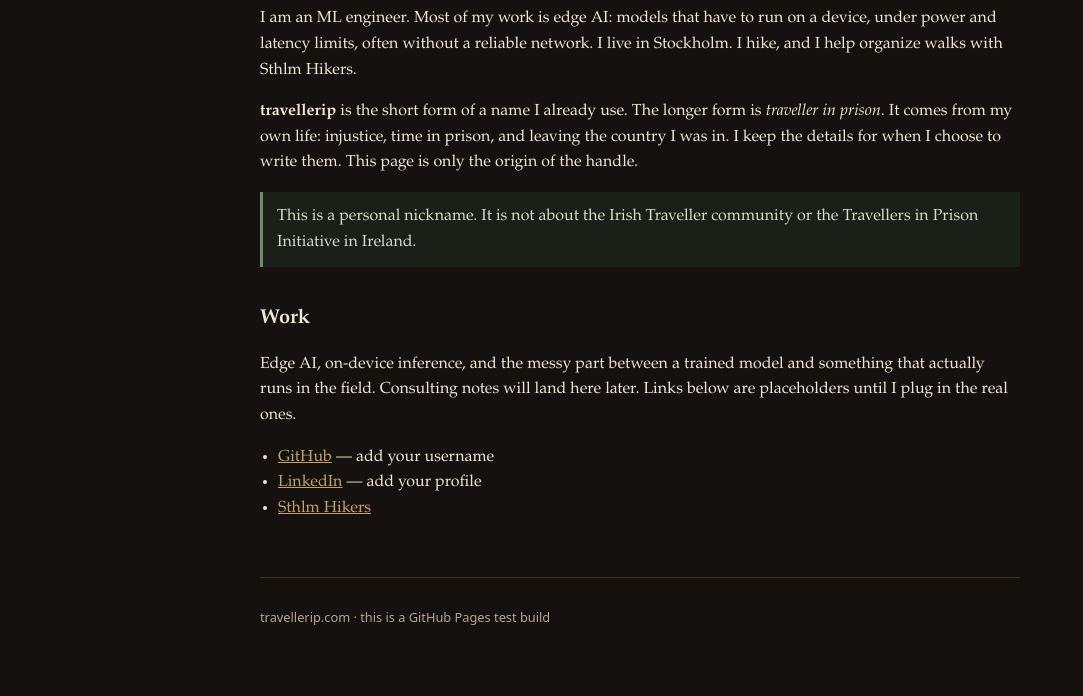
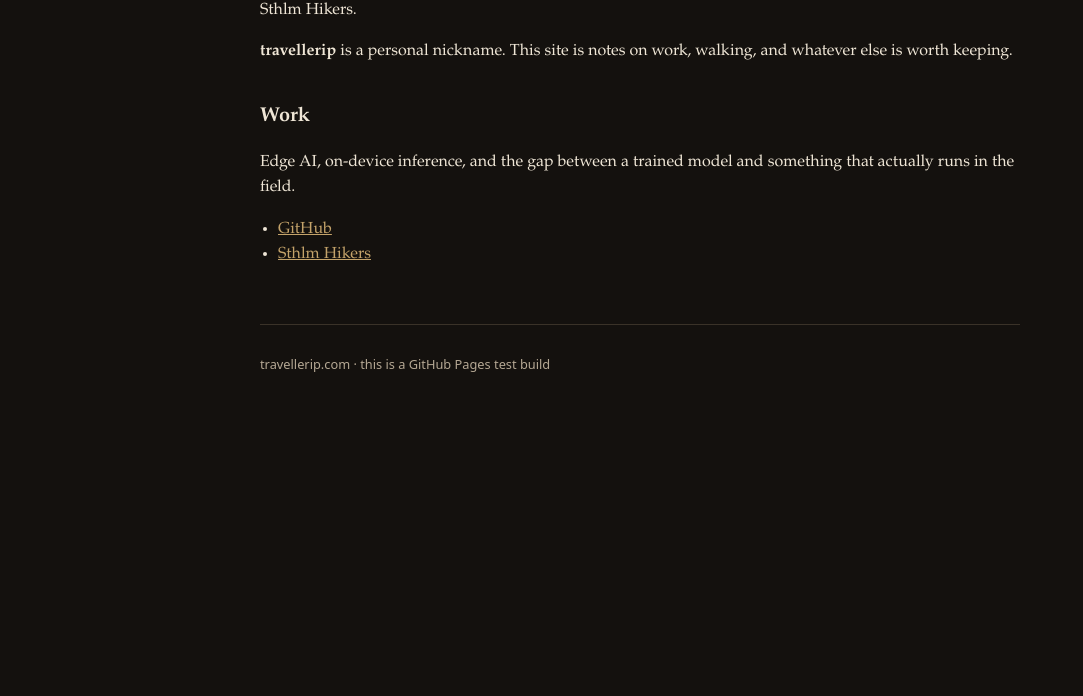
Before and after one commit to ozkulah/ahmetozkul, a plain HTML site: page about.html in a window 1280 px wide. Shown: the part 271-967 px from the top of the page, without its empty margins (0-1083 px from the left). After the commit the page ends 800 px from the top, so only its background shows below. Drawn offline with Linux system fonts and the light colour scheme.

Commit message:
Remove personal backstory from the About page.
Co-authored-by: Cursor <cursoragent@cursor.com>

```diff
--- a/about.html
+++ b/about.html
@@ -22,7 +22,7 @@
 
       <main class="prose">
         <p class="eyebrow">about</p>
-        <h1>The short name, and the longer one</h1>
+        <h1>About</h1>
 
         <p>
           I am an ML engineer. Most of my work is edge AI: models that have to
@@ -32,29 +32,18 @@
         </p>
 
         <p>
-          <strong>travellerip</strong> is the short form of a name I already
-          use. The longer form is <em>traveller in prison</em>. It comes from
-          my own life: injustice, time in prison, and leaving the country I
-          was in. I keep the details for when I choose to write them. This
-          page is only the origin of the handle.
-        </p>
-
-        <p class="note">
-          This is a personal nickname. It is not about the Irish Traveller
-          community or the Travellers in Prison Initiative in Ireland.
+          <strong>travellerip</strong> is a personal nickname. This site is
+          notes on work, walking, and whatever else is worth keeping.
         </p>
 
         <h2>Work</h2>
         <p>
-          Edge AI, on-device inference, and the messy part between a trained
-          model and something that actually runs in the field. Consulting
-          notes will land here later. Links below are placeholders until I
-          plug in the real ones.
+          Edge AI, on-device inference, and the gap between a trained model
+          and something that actually runs in the field.
         </p>
 
         <ul class="links">
-          <li><a href="#">GitHub</a> — add your username</li>
-          <li><a href="#">LinkedIn</a> — add your profile</li>
+          <li><a href="https://github.com/ozkulah">GitHub</a></li>
           <li><a href="https://www.meetup.com/sthlm-hikers-outdoors-group/">Sthlm Hikers</a></li>
         </ul>
       </main>
```
Also changed, not shown: index.html (+2 -3 lines).
